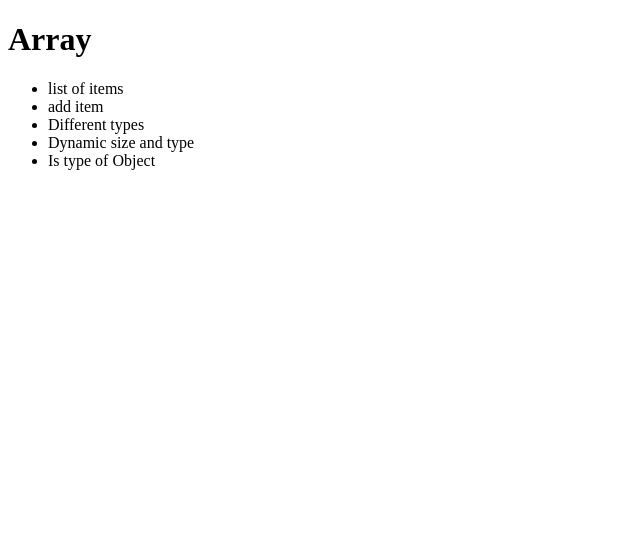
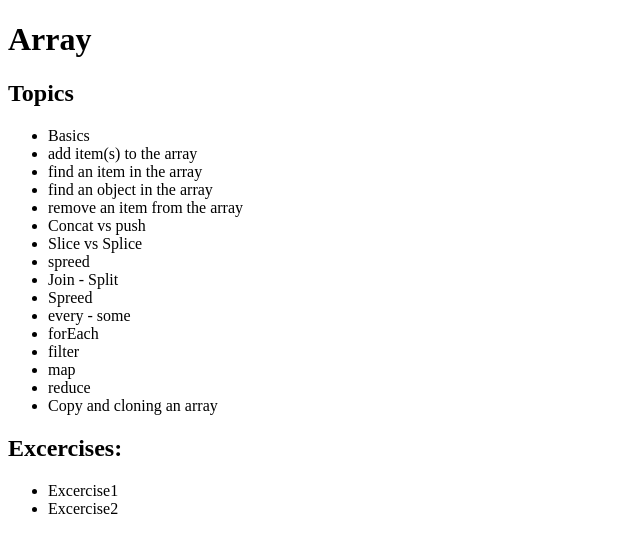
Before and after one commit to HesamMarshal/javascript_tutorial, a plain HTML site: page 05_Arrays/01_array.html in a window 1280 px wide. Shown: the whole page, without its empty margins (0-640 px from the left). Drawn offline with Linux system fonts and the light colour scheme.

Commit message:
add array html

```diff
--- a/05_Arrays/01_array.html
+++ b/05_Arrays/01_array.html
@@ -10,15 +10,34 @@
 
 <body>
     <h1>Array</h1>
+    <h2>Topics</h2>
     <ul>
-        <li>list of items</li>
-        <li>add item</li>
-        <li>Different types</li>
-        <li>Dynamic size and type</li>
-        <li>Is type of Object</li>
+        <li>Basics</li>
+        <li>add item(s) to the array</li>
+        <li>find an item in the array</li>
+        <li>find an object in the array</li>
+        <li>remove an item from the array</li>
+        <li>Concat vs push</li>
+        <li>Slice vs Splice</li>
+        <li>spreed</li>
+        <li>Join - Split</li>
+        <li>Spreed</li>
+        <li>every - some</li>
+        <li>forEach</li>
+        <li>filter</li>
+        <li>map</li>
+        <li>reduce</li>
+
+        <li>Copy and cloning an array</li>
+    </ul>
+    <h2>Excercises: </h2>
+    <ul>
+        <li>Excercise1</li>
+        <li>Excercise2</li>
     </ul>
 
+
 </body>
-<script src="array.js"></script>
+<script src="01_array.html"></script>
 
 </html>
```
